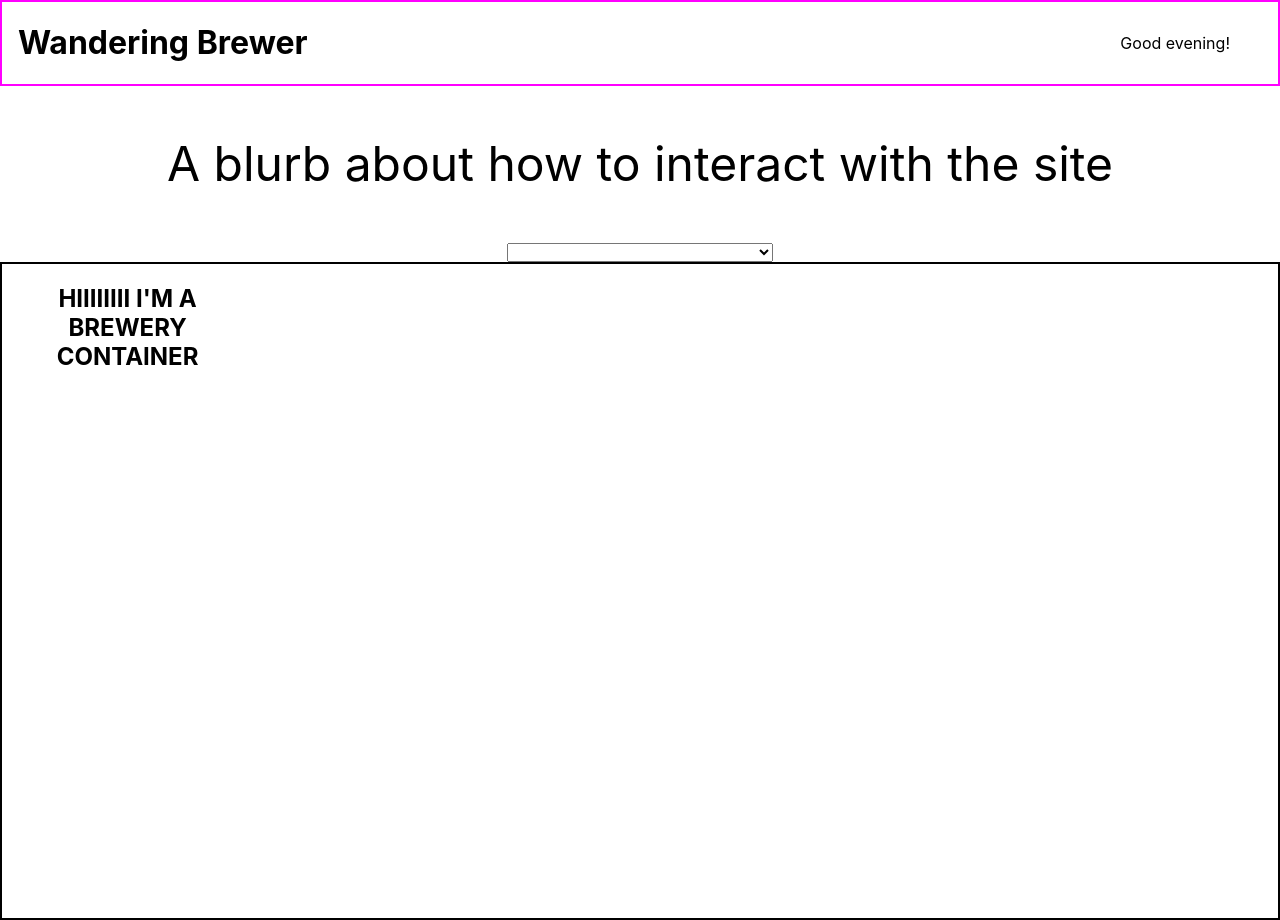
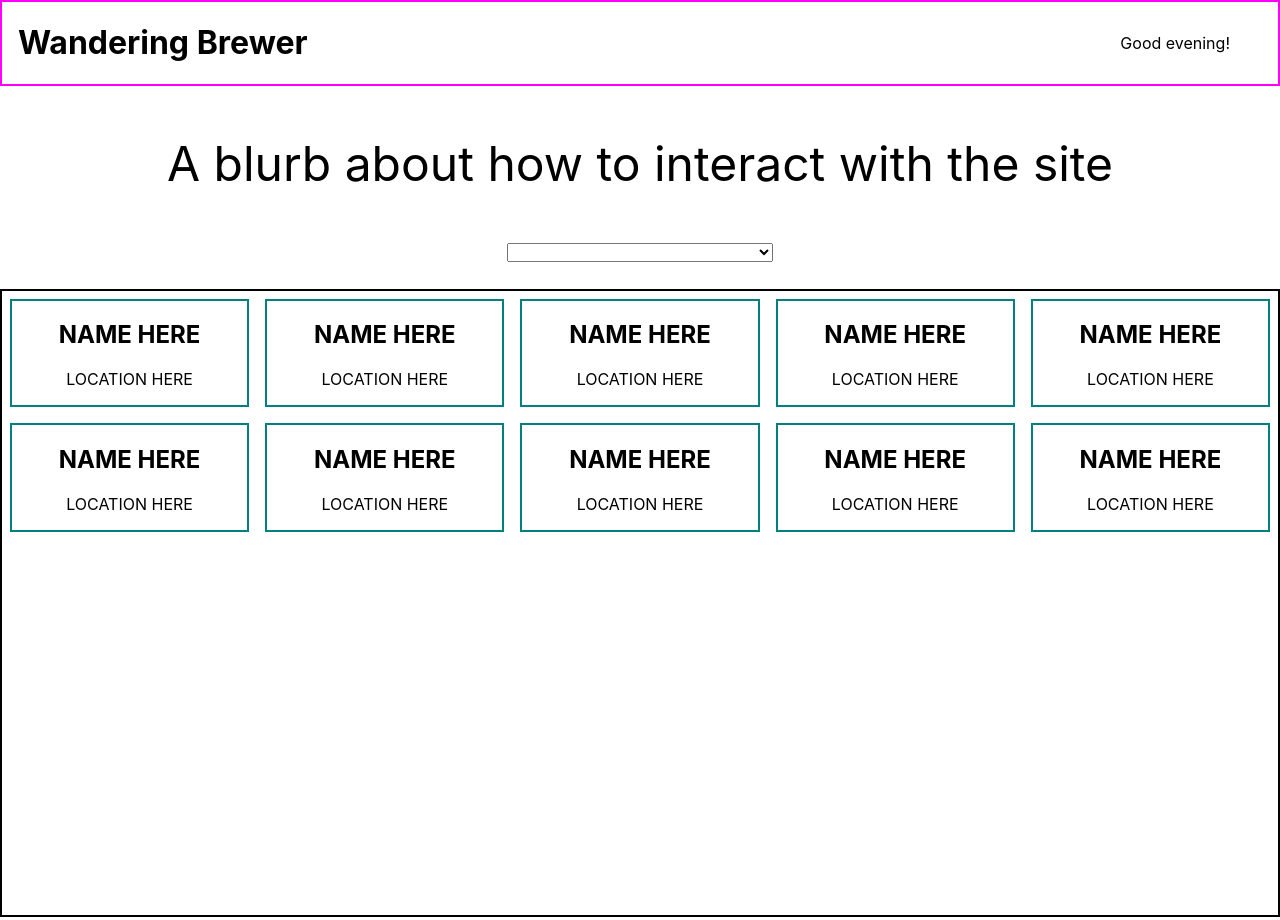
Before and after one commit to abodnar1/wandering-brewer, a React (Create React App) app: page / in a window 1280 px wide. Built offline with nearby package versions, Linux system fonts and the light colour scheme.

Commit message:
Build BreweryCard component

```diff
--- a/src/Components/Breweries/Breweries.css
+++ b/src/Components/Breweries/Breweries.css
@@ -2,7 +2,5 @@
   display: grid;
   grid-template-columns: repeat(5, 1fr);
   grid-template-rows: repeat(5, 1fr);
-  grid-column-gap: 5px;
-  grid-row-gap: 5px;
   border: 2px solid black;
 }
--- a/src/Components/Breweries/Breweries.js
+++ b/src/Components/Breweries/Breweries.js
@@ -1,10 +1,20 @@
 import React from "react";
 import "./Breweries.css";
+import BreweryCard from "../BreweryCard/BreweryCard";
 
 const Breweries = () => {
   return (
     <div className="breweries-container">
-      <h2>HIIIIIIII I'M A BREWERY CONTAINER</h2>
+      <BreweryCard />
+      <BreweryCard />
+      <BreweryCard />
+      <BreweryCard />
+      <BreweryCard />
+      <BreweryCard />
+      <BreweryCard />
+      <BreweryCard />
+      <BreweryCard />
+      <BreweryCard />
     </div>
   );
 };
--- /dev/null
+++ b/src/Components/BreweryCard/BreweryCard.css
@@ -0,0 +1,11 @@
+.brewery-card-wrapper {
+  border: 2px solid teal;
+  margin: .5em
+}
+
+.brewery-card-wrapper:hover {
+  transform: scale(1.05);
+  box-sizing: border-box;
+  box-shadow: 0 10px 40px 0 rgba(0, 0, 0, 0.4);
+  cursor: pointer;
+}
--- /dev/null
+++ b/src/Components/BreweryCard/BreweryCard.js
@@ -0,0 +1,13 @@
+import React from "react";
+import "./BreweryCard.css";
+
+const BreweryCard = () => {
+  return (
+    <div className="brewery-card-wrapper">
+      <h2 className="brewery-name">NAME HERE</h2>
+      <p className="brewery-location">LOCATION HERE</p>
+    </div>
+  );
+};
+
+export default BreweryCard;
--- a/src/Components/Form/Form.css
+++ b/src/Components/Form/Form.css
@@ -4,4 +4,5 @@
 
 .city-select-dropdown {
   width: 20em;
+  margin: 0em 0em 2em 0em;
 }
```
